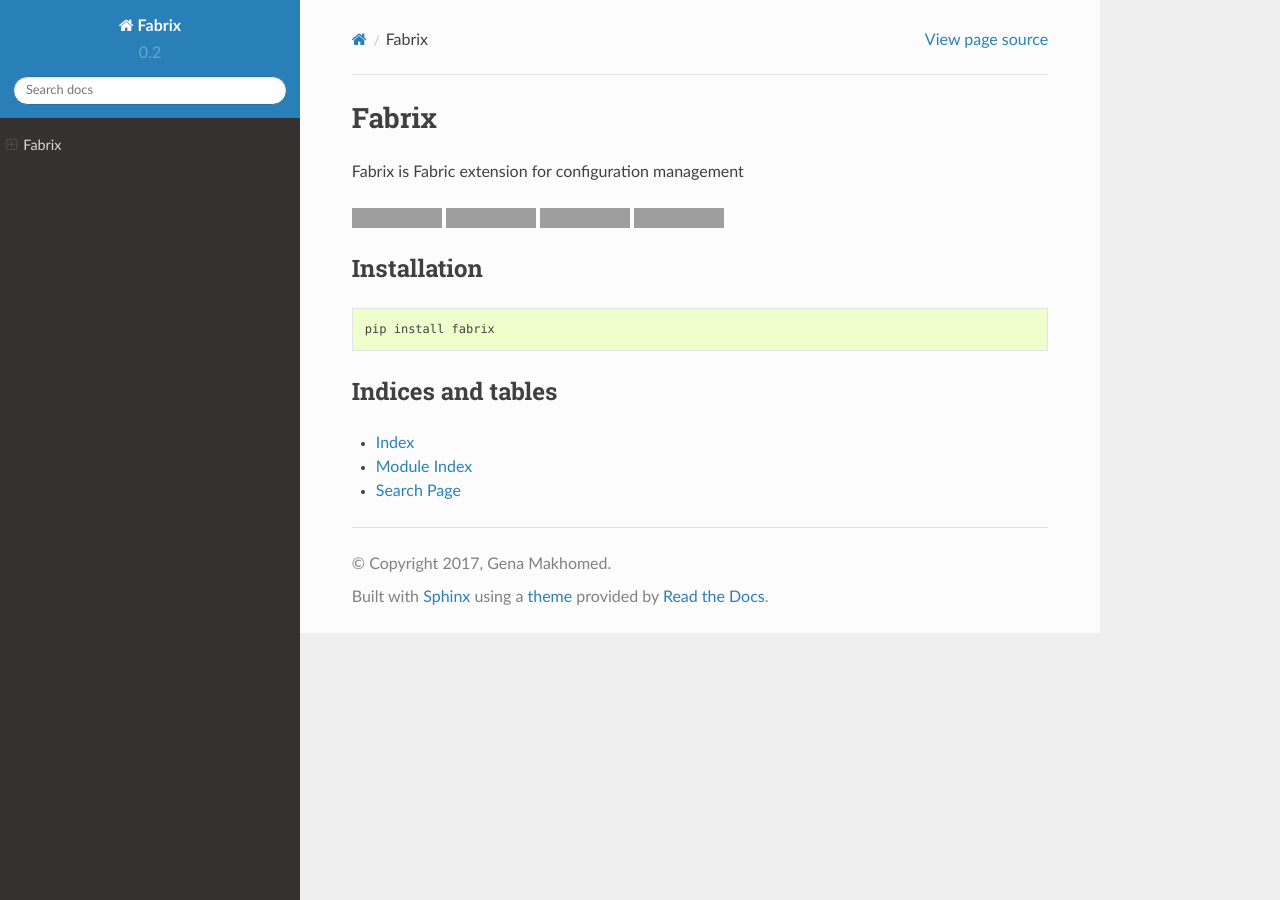
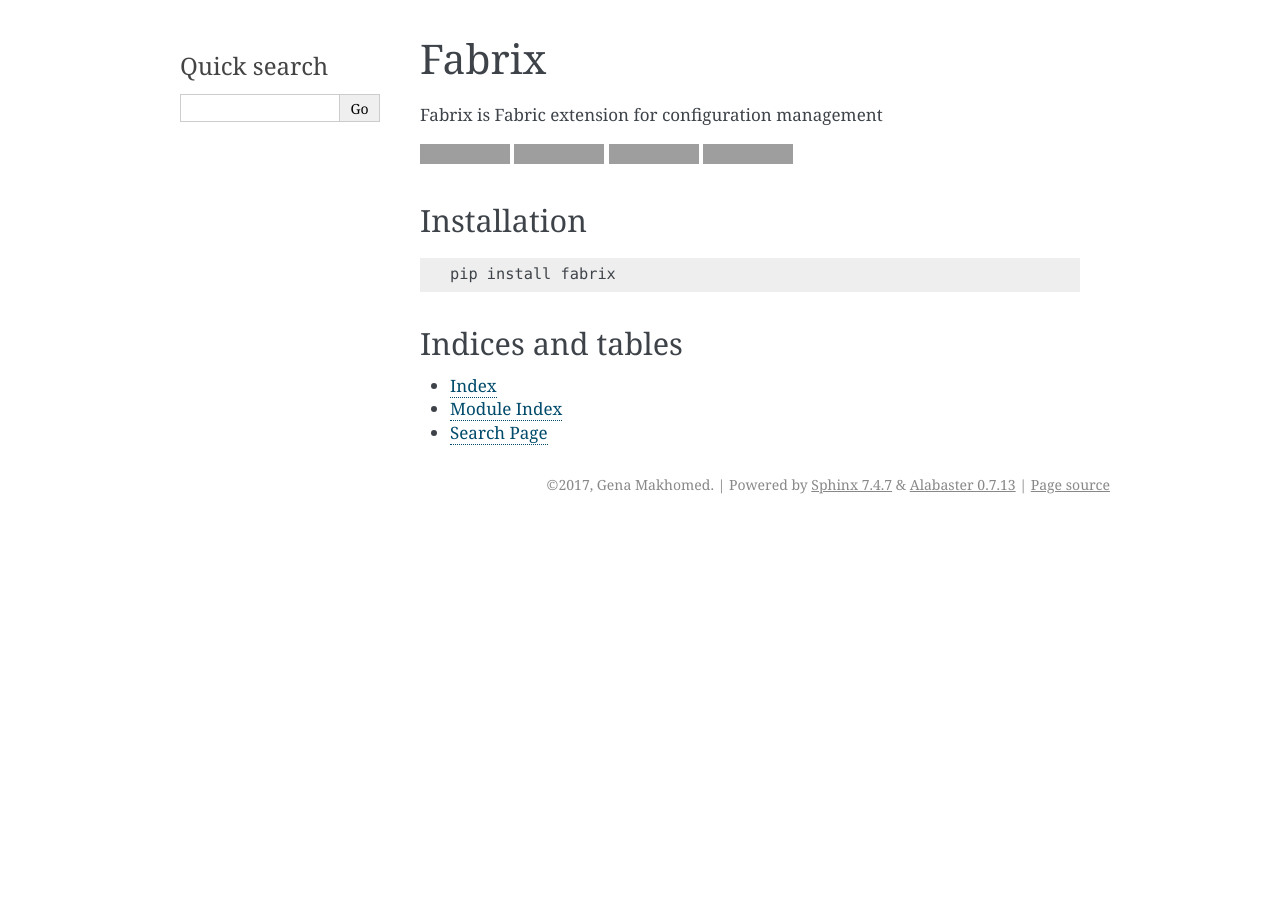
Before and after one commit to makhomed/fabrix, a Sphinx documentation site: the page built from docs/index.rst, in a window 1280 px wide. Built offline with Sphinx 7.4.7, drawn with Linux system fonts in a browser that asks for light colours; grey boxes are pictures that could not be loaded.

Commit message:
use Alabaster theme

```diff
--- a/docs/conf.py
+++ b/docs/conf.py
@@ -30,7 +30,7 @@
 # Add any Sphinx extension module names here, as strings. They can be
 # extensions coming with Sphinx (named 'sphinx.ext.*') or your custom
 # ones.
-extensions = []
+extensions = ['sphinx.ext.autodoc']
 
 # Add any paths that contain templates here, relative to this directory.
 templates_path = ['_templates']
@@ -82,9 +82,11 @@
 # The theme to use for HTML and HTML Help pages.  See the documentation for
 # a list of builtin themes.
 #
-import sphinx_rtd_theme
-html_theme = 'sphinx_rtd_theme'
-html_theme_path = [sphinx_rtd_theme.get_html_theme_path()]
+# import sphinx_rtd_theme
+# html_theme = 'sphinx_rtd_theme'
+# html_theme_path = [sphinx_rtd_theme.get_html_theme_path()]
+
+html_theme = 'alabaster'
 
 # Theme options are theme-specific and customize the look and feel of a theme
 # further.  For a list of options available for each theme, see the
```
